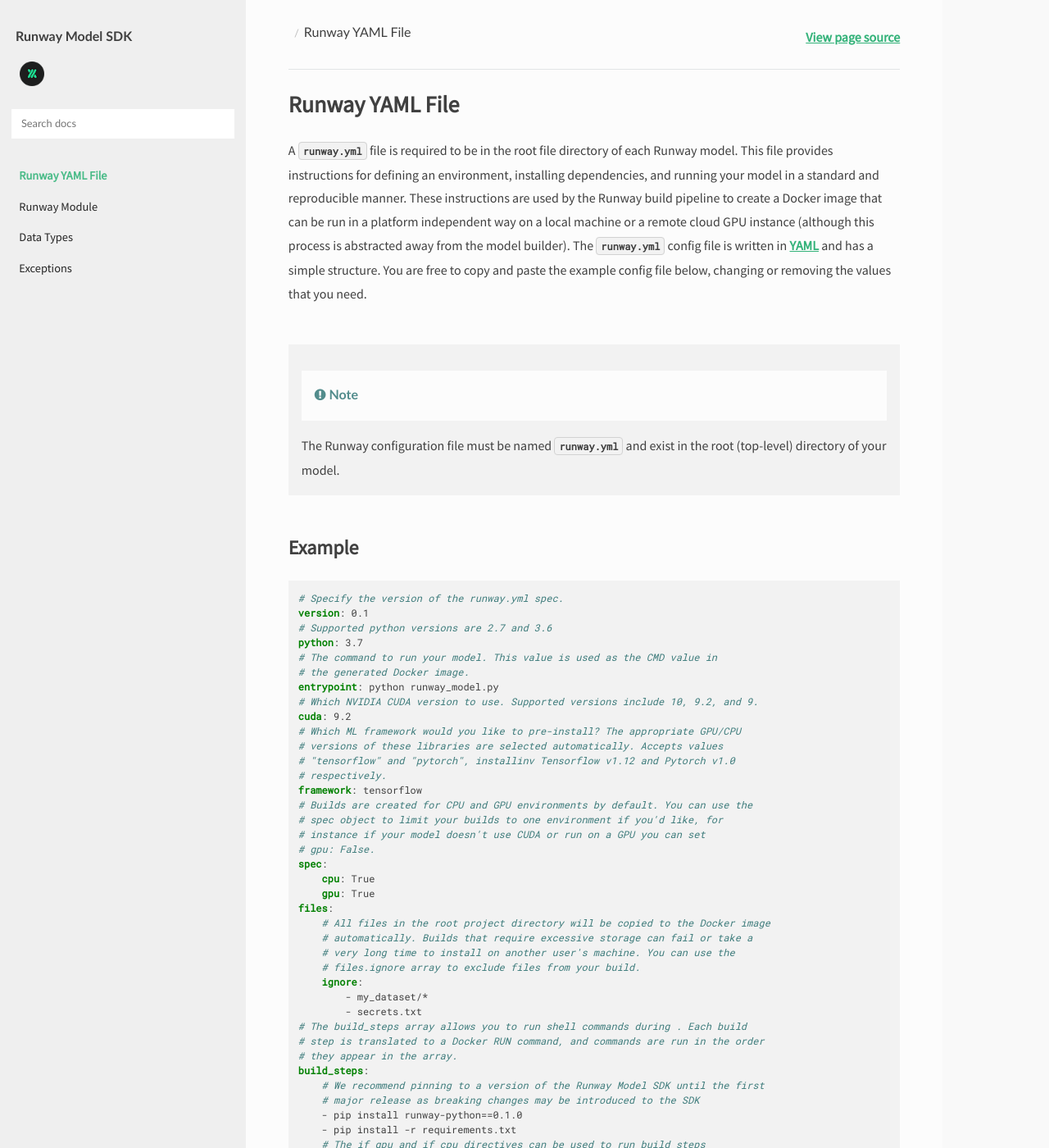
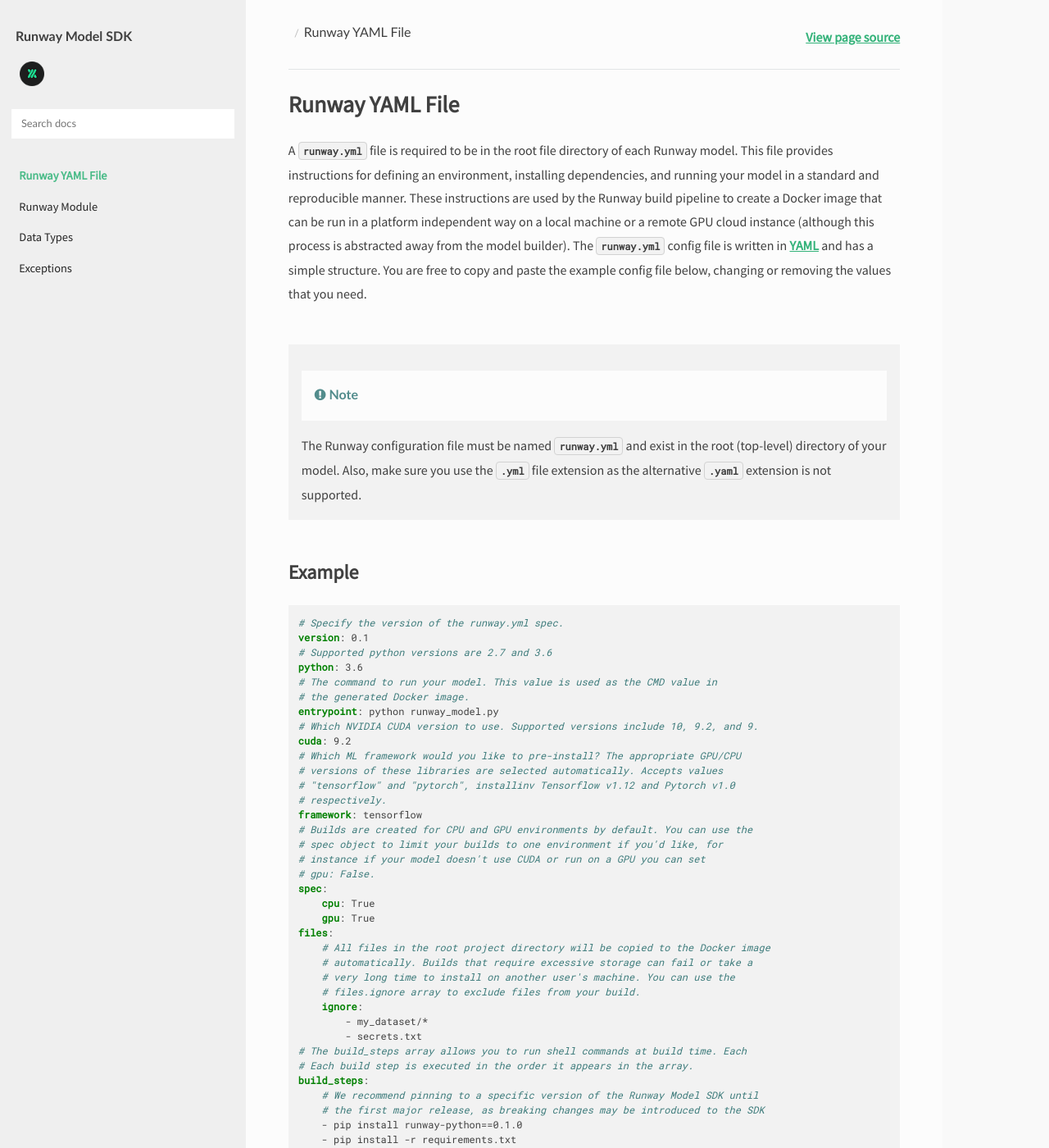
Before and after one commit to runwayml/model-sdk, a Sphinx documentation site: the page built from docs/source/runway_yaml_file.md, in a window 1280 px wide and 1400 px high. Shown: the whole window at 82% size. Built offline with Sphinx 7.4.7 and the Read the Docs theme 2.0.0, drawn with Linux system fonts in a browser that asks for light colours; pages that are not in the unit, such as notebooks, are missing from menus; some of the changed text lies outside the part shown.

Commit message:
Minor edits to docs.

````diff
--- a/docs/source/runway_yaml_file.md
+++ b/docs/source/runway_yaml_file.md
@@ -1,10 +1,10 @@
 # Runway YAML File
 
-A `runway.yml` file is required to be in the root file directory of each Runway model. This file provides instructions for defining an environment, installing dependencies, and running your model in a standard and reproducible manner. These instructions are used by the Runway build pipeline to create a Docker image that can be run in a platform independent way on a local machine or a remote cloud GPU instance (although this process is abstracted away from the model builder). The `runway.yml` config file is written in [YAML](https://learnxinyminutes.com/docs/yaml/) and has a simple structure. You are free to copy and paste the example config file below, changing or removing the values that you need.
+A `runway.yml` file is required to be in the root file directory of each Runway model. This file provides instructions for defining an environment, installing dependencies, and running your model in a standard and reproducible manner. These instructions are used by the Runway build pipeline to create a Docker image that can be run in a platform independent way on a local machine or a remote GPU cloud instance (although this process is abstracted away from the model builder). The `runway.yml` config file is written in [YAML](https://learnxinyminutes.com/docs/yaml/) and has a simple structure. You are free to copy and paste the example config file below, changing or removing the values that you need.
 
 ```eval_rst
 .. note::
-    The Runway configuration file must be named ``runway.yml`` and exist in the root (top-level) directory of your model.
+    The Runway configuration file must be named ``runway.yml`` and exist in the root (top-level) directory of your model. Also, make sure you use the ``.yml`` file extension as the alternative ``.yaml`` extension is not supported.
 ```
 
 ## Example
@@ -13,7 +13,7 @@
 # Specify the version of the runway.yml spec.
 version: 0.1
 # Supported python versions are 2.7 and 3.6
-python: 3.7
+python: 3.6
 # The command to run your model. This value is used as the CMD value in
 # the generated Docker image.
 entrypoint: python runway_model.py
@@ -39,12 +39,11 @@
     ignore:
         - my_dataset/*
         - secrets.txt
-# The build_steps array allows you to run shell commands during . Each build
-# step is translated to a Docker RUN command, and commands are run in the order
-# they appear in the array.
+# The build_steps array allows you to run shell commands at build time. Each
+# Each build step is executed in the order it appears in the array.
 build_steps:
-    # We recommend pinning to a version of the Runway Model SDK until the first
-    # major release as breaking changes may be introduced to the SDK
+    # We recommend pinning to a specific version of the Runway Model SDK until
+    # the first major release, as breaking changes may be introduced to the SDK
     - pip install runway-python==0.1.0
     - pip install -r requirements.txt
     # The if_gpu and if_cpu directives can be used to run build steps
@@ -76,4 +75,4 @@
     - `gpu` (boolean, optional, default = `True`): Create a GPU build.
 - `files` (object, optional): A dictionary that defines special behaviors for certain files. All values in this dictionary are specified as paths, with support for the glob character (e.g. `data/*.jpg`).
     - `ignore` (array of strings, optional): A list of file paths to exclude from the build.
-- `build_steps` (array of strings or dictionary values containing the `if_cpu` and `if_gpu` keys, optional): A list of shell commands to run at build time. Use this list to define custom build steps. Each build step is translated to a Docker RUN command, and commands are run in the order they appear in the array.
+- `build_steps` (array of strings or dictionary values containing the `if_cpu` and `if_gpu` keys, optional): A list of shell commands to run at build time. Use this list to define custom build steps. Build steps are run in the order they appear in the array.
````
Also changed, not shown: docs/source/data_types.md (+1 -1 lines), docs/source/index.md (+1 -1 lines), docs/source/runway_module.md (+2 -2 lines), 3 other files.
